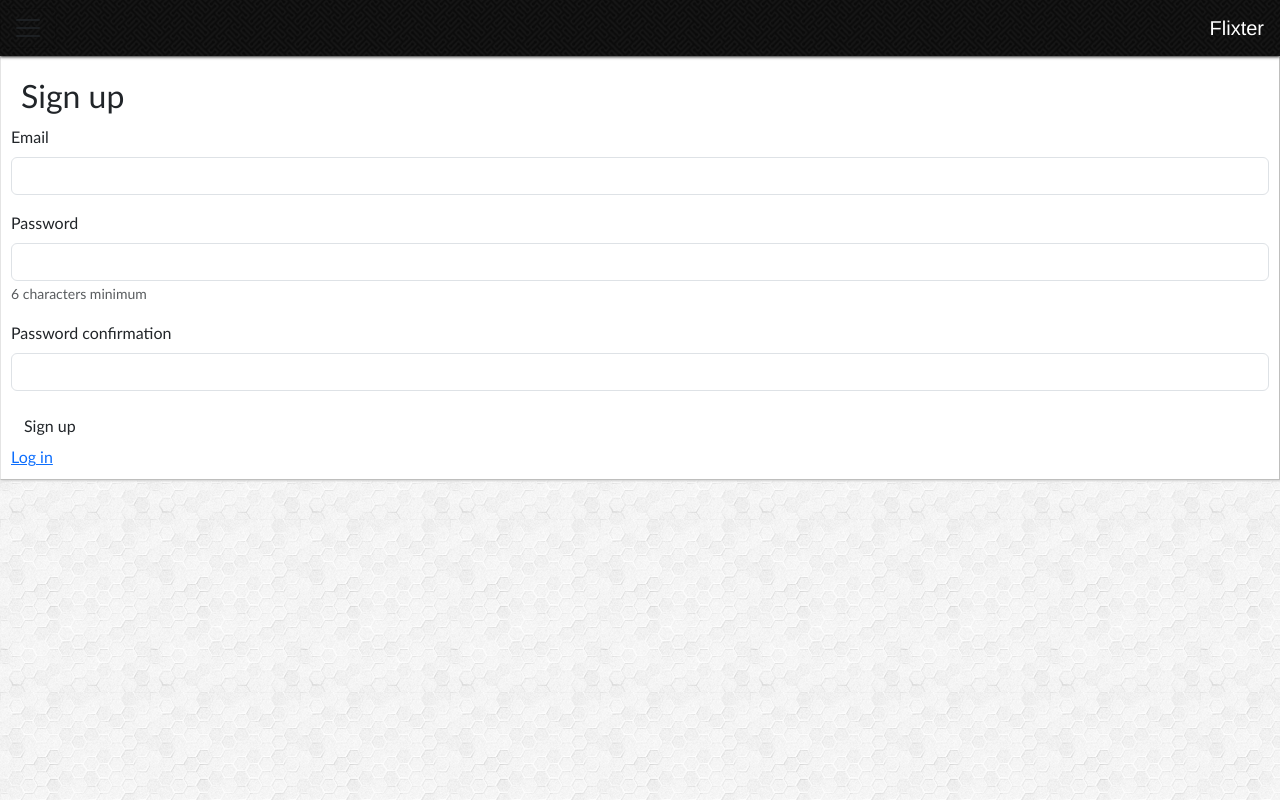
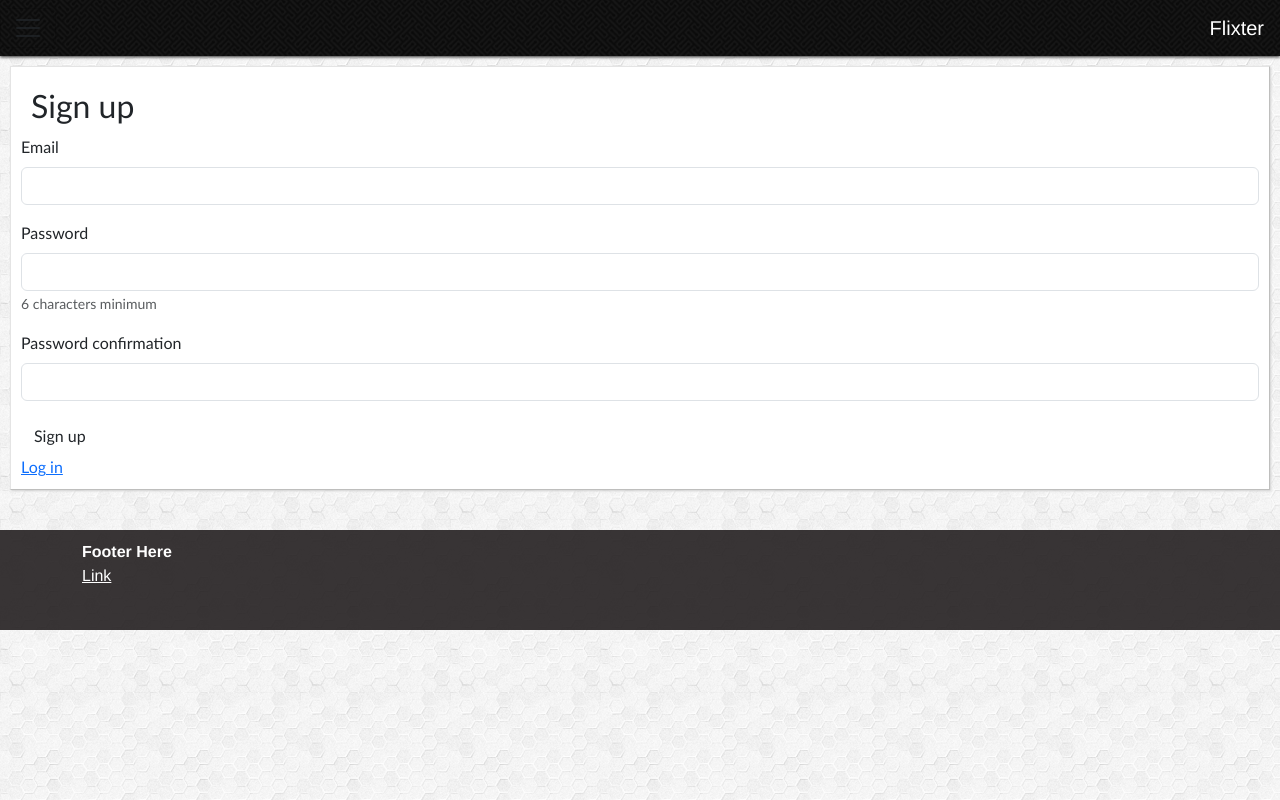
Before and after one commit to Sapho801/Flixter, a Rails app: page /users/sign_up in a window 1280 px wide. Run offline with Rails 7, Linux system fonts and the light colour scheme; style sheets or scripts are compiled from the project's sources; some libraries are stand-ins or nearby versions.

Commit message:
Completed Lesson 12

```diff
--- /dev/null
+++ b/app/assets/stylesheets/footer.scss
@@ -0,0 +1,29 @@
+html {
+  height: 100%;
+}
+
+body {
+  min-height: 100%;
+  display: flex;
+  flex-direction: column;
+}
+
+#flex-content container {
+  flex: 1;
+}
+
+#footer {
+  postition: relative;
+  width: 100%;
+  min-height: 100px;
+  background-color: rgba(36, 32, 33, 0.9);
+  color: white;
+  font-family: "Helvetica-Neue", Helvetica;
+  padding: 10px 0px;
+  margin-top: 30px;
+}
+
+#footer a {
+  color: white;
+  font-weight: 100;
+}
--- a/app/assets/stylesheets/master.scss
+++ b/app/assets/stylesheets/master.scss
@@ -70,6 +70,6 @@
   padding: 10px;
 }
 
-.booyah-box h2, .booyah-box h1 {
+.booyah-box h2, .booyah-box {
   margin: 10px;
 }
--- a/app/views/layouts/application.html.erb
+++ b/app/views/layouts/application.html.erb
@@ -8,7 +8,8 @@
     <%= stylesheet_link_tag    'application', media: 'all', 'data-turbolinks-track': 'reload' %>
     <%= javascript_include_tag 'application', 'data-turbolinks-track': 'reload' %>
   </head>
-
+  <body>
+    <div id="flex-content-container">
       <nav class="navbar navbar-toggleable-md navbar-inverse bg-inverse">
         <button class="navbar-toggler navbar-toggler-right" type="button" data-toggle="collapse" data-target="#navbarTogglerDemo02" aria-controls="navbarTogglerDemo02" aria-expanded="false" aria-label="Toggle navigation">
           <span class="navbar-toggler-icon"></span>
@@ -50,5 +51,13 @@
       <% end %>
 
       <%= yield %>
+    </div>
+    <div id="footer">
+      <div class="container">
+        <b>Footer Here</b>
+        <br/ >
+        <%=link_to 'Link', '#' %>
+      </div>
+    </div>
   </body>
 </html>
```
Lines whose indentation alone changed are shown as unchanged.
